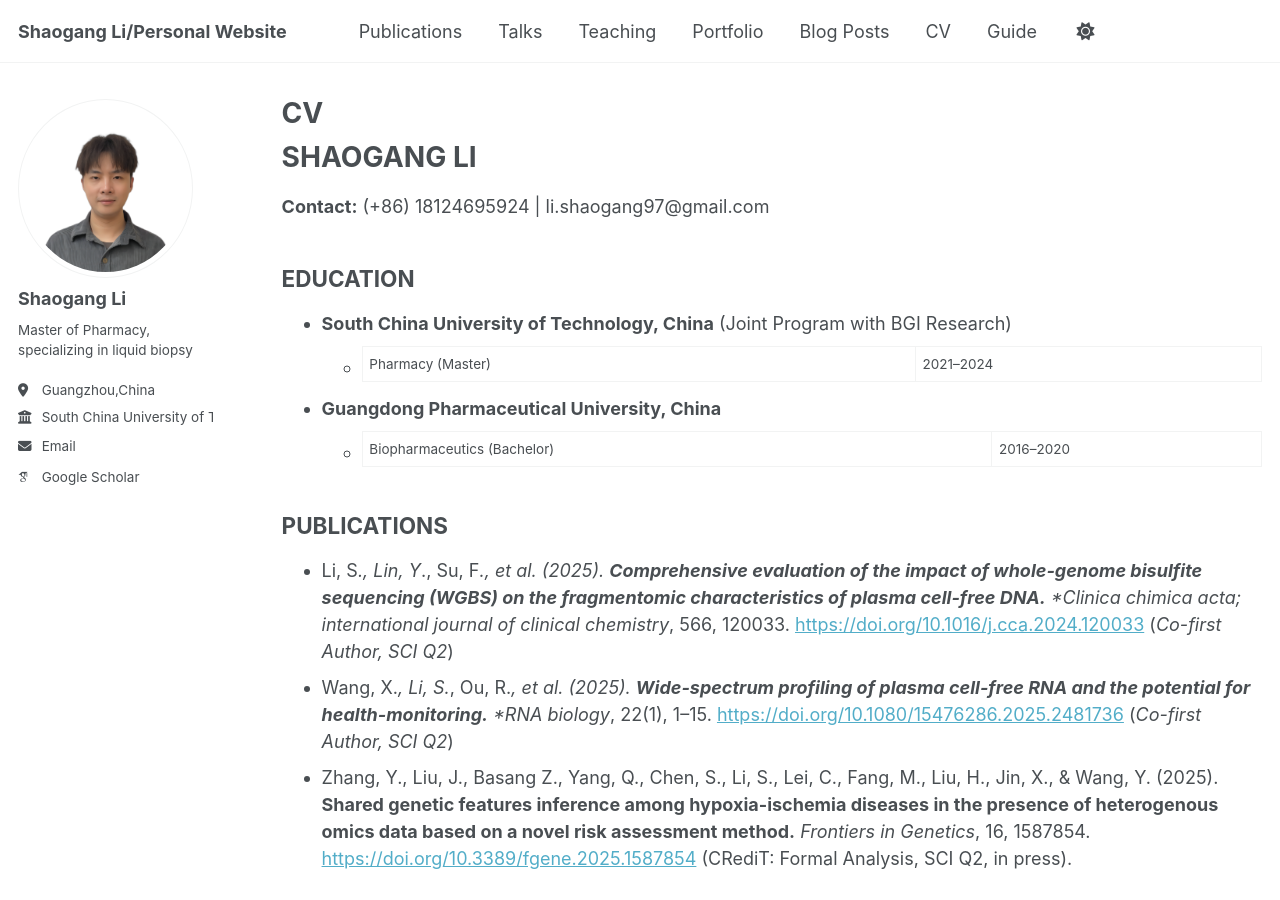
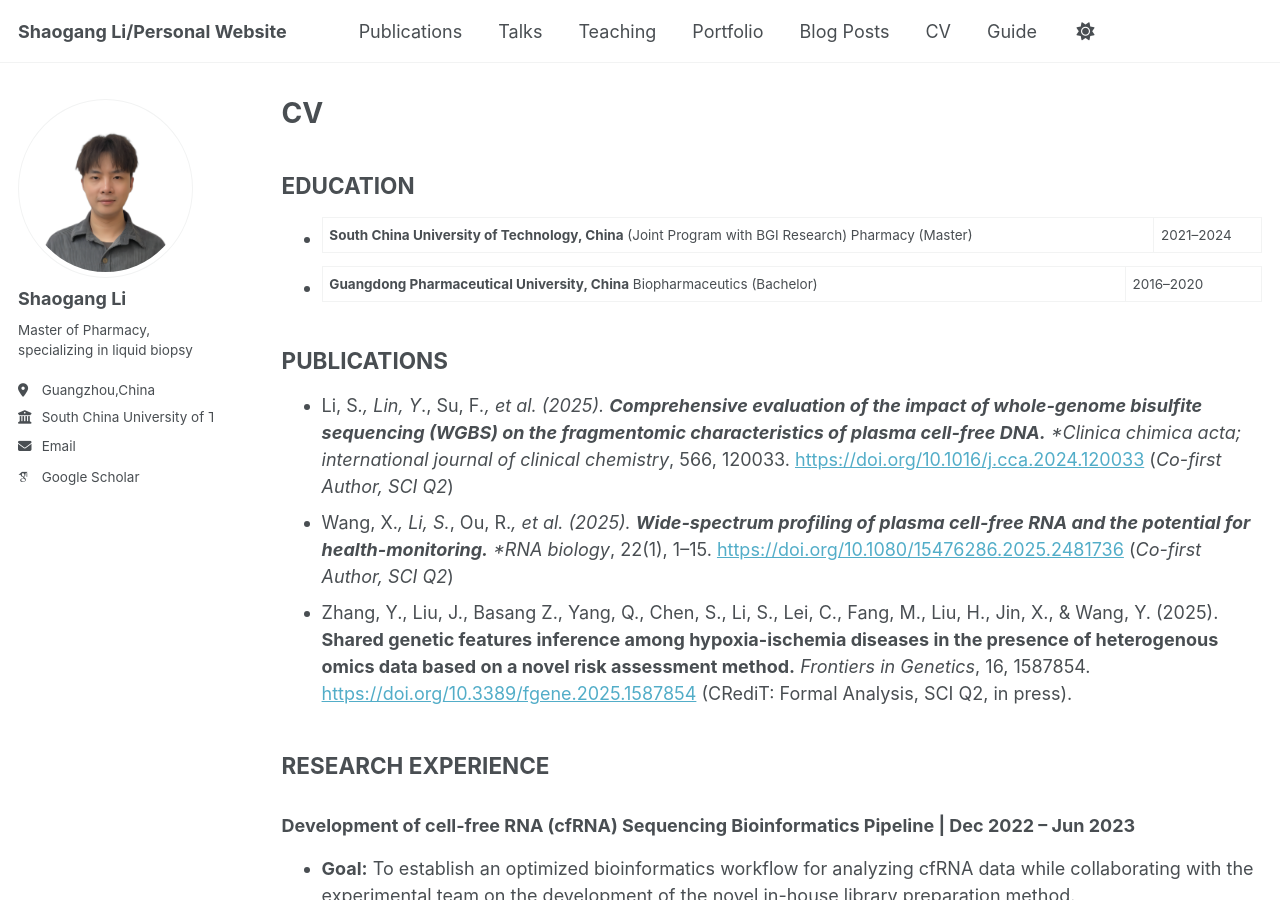
Before and after one commit to AlfredLSG/Shaogang.Li, a Jekyll site: the page built from _pages/cv.md, in a window 1280 px wide and 900 px high. Built offline with Jekyll 4.4.1, drawn with Linux system fonts in a browser that asks for light colours; some web fonts are replaced.

Commit message:
Update cv.md

```diff
--- a/_pages/cv.md
+++ b/_pages/cv.md
@@ -9,14 +9,9 @@ redirect_from:
 
 {% include base_path %}
 
-# SHAOGANG LI
-**Contact:** (+86) 18124695924 | li.shaogang97@gmail.com
-
 ## EDUCATION
-*   **South China University of Technology, China** (Joint Program with BGI Research)
-    *   Pharmacy (Master) | 2021–2024
-*   **Guangdong Pharmaceutical University, China**
-    *   Biopharmaceutics (Bachelor) | 2016–2020
+*   **South China University of Technology, China** (Joint Program with BGI Research)  Pharmacy (Master) | 2021–2024
+*   **Guangdong Pharmaceutical University, China**          Biopharmaceutics (Bachelor)                  | 2016–2020
 
 ## PUBLICATIONS
 *   Li, S*., Lin, Y*., Su, F*., et al. (2025). **Comprehensive evaluation of the impact of whole-genome bisulfite sequencing (WGBS) on the fragmentomic characteristics of plasma cell-free DNA.** *Clinica chimica acta; international journal of clinical chemistry*, 566, 120033. [https://doi.org/10.1016/j.cca.2024.120033](https://doi.org/10.1016/j.cca.2024.120033) (*Co-first Author, SCI Q2*)
```
